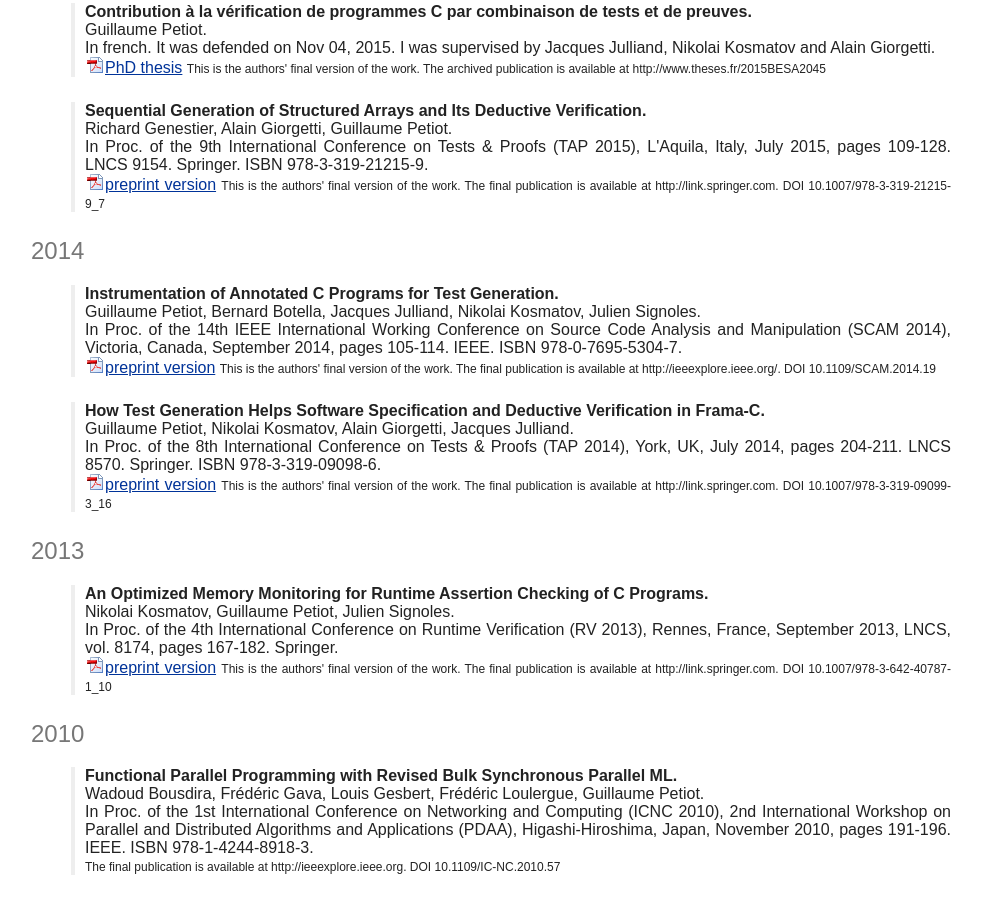
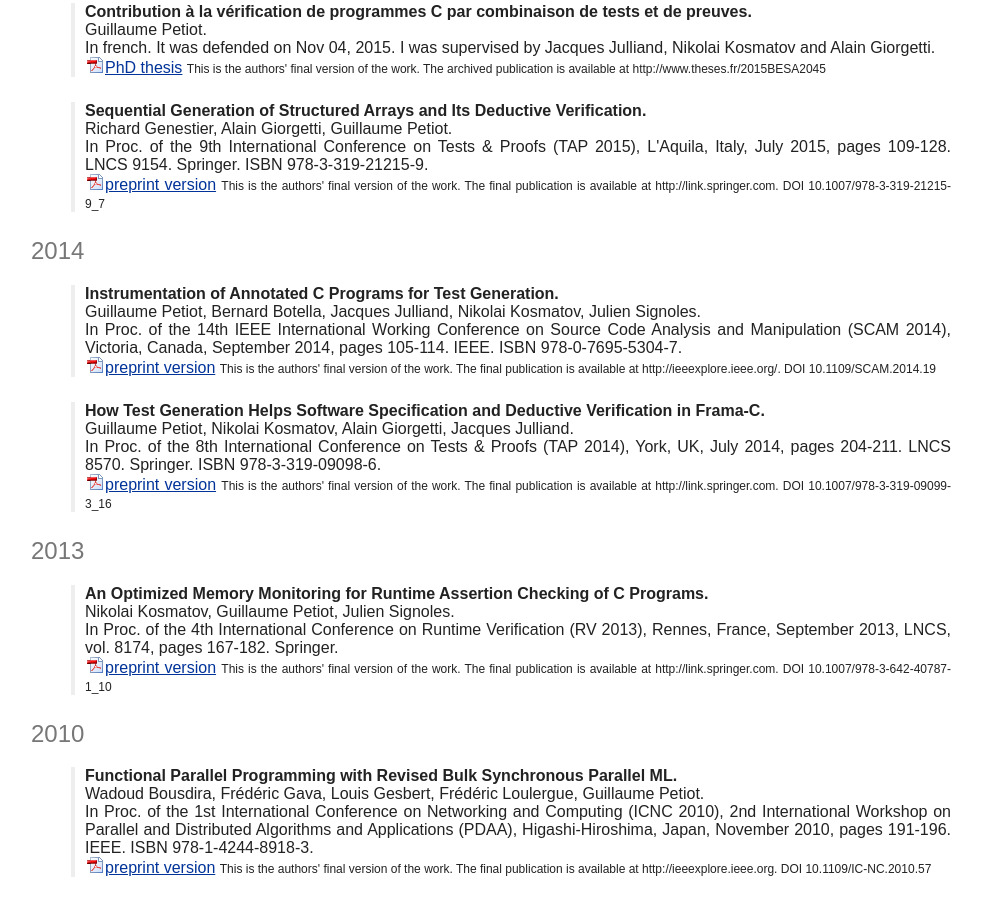
Before and after one commit to gpetiot/gpetiot.github.io, a plain HTML site: page publications.html in a window 1280 px wide. Shown: the part 804-1719 px from the top of the page, without its empty margins (149-1131 px from the left). Drawn offline with Linux system fonts and the light colour scheme.

Commit message:
add PDAA_10 pub

```diff
--- a/publications.html
+++ b/publications.html
@@ -238,9 +238,9 @@
 	    Distributed Algorithms and Applications (PDAA), Higashi-Hiroshima,
 	    Japan, November 2010, pages 191-196. IEEE. ISBN 978-1-4244-8918-3.
 	  </span>
-	  <!--<a href="pub/RV_13.pdf" class="pdf">preprint version</a>-->
+	  <a href="pub/PDAA_10.pdf" class="pdf">preprint version</a>
 	  <span class="notice">
-	    <!--This is the authors' final version of the work.-->
+	    This is the authors' final version of the work.
 	    The final publication is available at http://ieeexplore.ieee.org.
 	    DOI 10.1109/IC-NC.2010.57
 	  </span>
```
Also changed, not shown: 1 other file.
